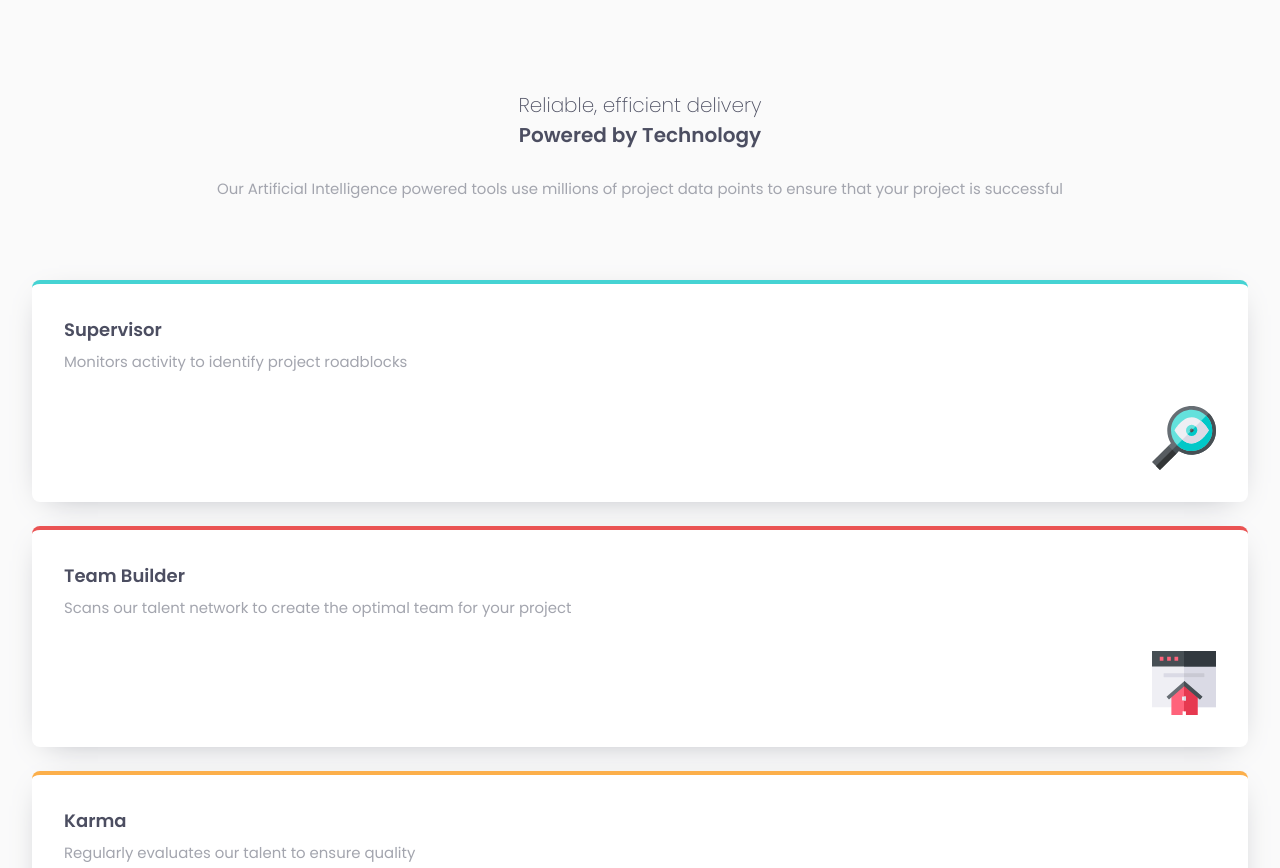
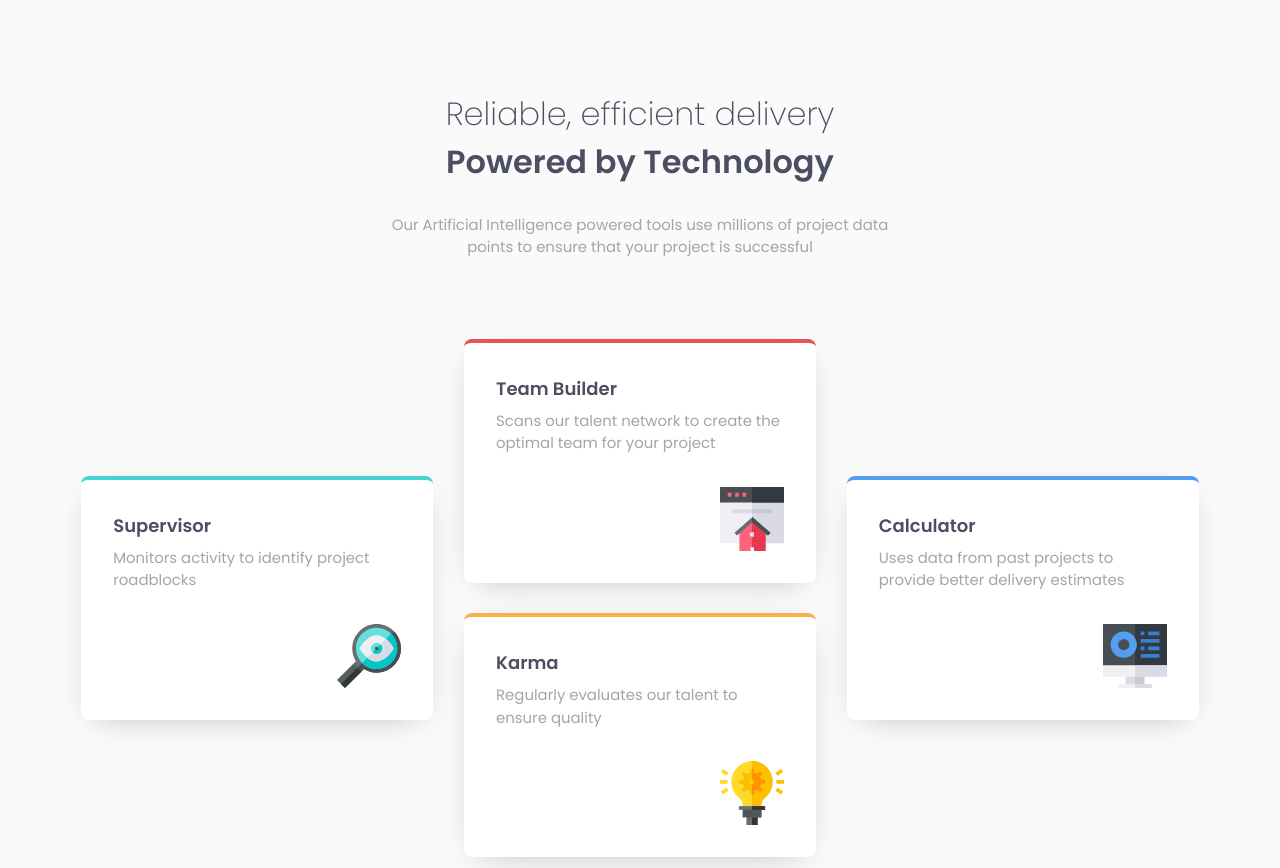
Before and after one commit to jyeharry/four-card-feature-section, a plain HTML site: page index.html in a window 1280 px wide. Shown: the top 868 px of the page. Drawn offline with Linux system fonts and the light colour scheme.

Commit message:
Finish styling

```diff
--- a/css/style.css
+++ b/css/style.css
@@ -17,6 +17,9 @@
   --space-sm: 1.5rem;
   --space-xs: 0.5rem;
   --space-xxs: 0.25rem;
+
+  /* @link https://utopia.fyi/clamp/calculator?a=375,1440,24—32 */
+  --fluid-24-32: clamp(1.5rem, 1.3239rem + 0.7512vw, 2rem);
 }
 
 body {
@@ -32,14 +35,15 @@ p {
 }
 
 h1 {
-  font-size: 1.25rem;
+  font-size: 2rem;
 }
 
 h2 {
   font-size: 1.125rem;
 }
 
-h1, h2 {
+h1,
+h2 {
   font-weight: 600;
   color: var(--very-dark-blue);
 }
@@ -49,6 +53,8 @@ h1, h2 {
   flex-direction: column;
   gap: 1.75rem;
   text-align: center;
+  max-width: 32rem;
+  margin: auto;
 }
 
 .txt-extra-light {
@@ -58,7 +64,32 @@ h1, h2 {
 .card-grid {
   margin-block: var(--space-lg);
   display: grid;
-  gap: var(--space-sm);
+  gap: var(--fluid-24-32);
+  grid-auto-columns: auto;
+  justify-content: center;
+  grid-template-columns: repeat(auto-fill, minmax(min(17rem, 22rem), 1fr));
+
+  @media screen and (min-width: 928px) {
+    grid-template-columns: repeat(3, minmax(15rem, 22rem));
+    grid-template-rows: repeat(4, 1fr);
+
+    & > :first-child {
+      grid-column: 1;
+    }
+
+    & > :last-child {
+      grid-column: 3;
+    }
+
+    & > :where(:first-child, :last-child) {
+      grid-row: 2 / span 2;
+    }
+
+    & > :not(:where(:first-child, :last-child)) {
+      grid-row: span 2;
+      grid-column: 2;
+    }
+  }
 }
 
 .card {
@@ -72,22 +103,23 @@ h1, h2 {
 
   &.card--red {
     border-top: var(--space-xxs) solid var(--red);
-	}
+  }
 
   &.card--cyan {
     border-top: var(--space-xxs) solid var(--cyan);
-	}
+  }
 
   &.card--orange {
     border-top: var(--space-xxs) solid var(--orange);
-	}
+  }
 
   &.card--blue {
     border-top: var(--space-xxs) solid var(--blue);
-	}
+  }
 }
 
 .card__img-wrapper {
   margin-left: auto;
-  margin-top: var(--space-sm);
+  padding-top: var(--space-sm);
+  margin-top: auto;
 }
```
